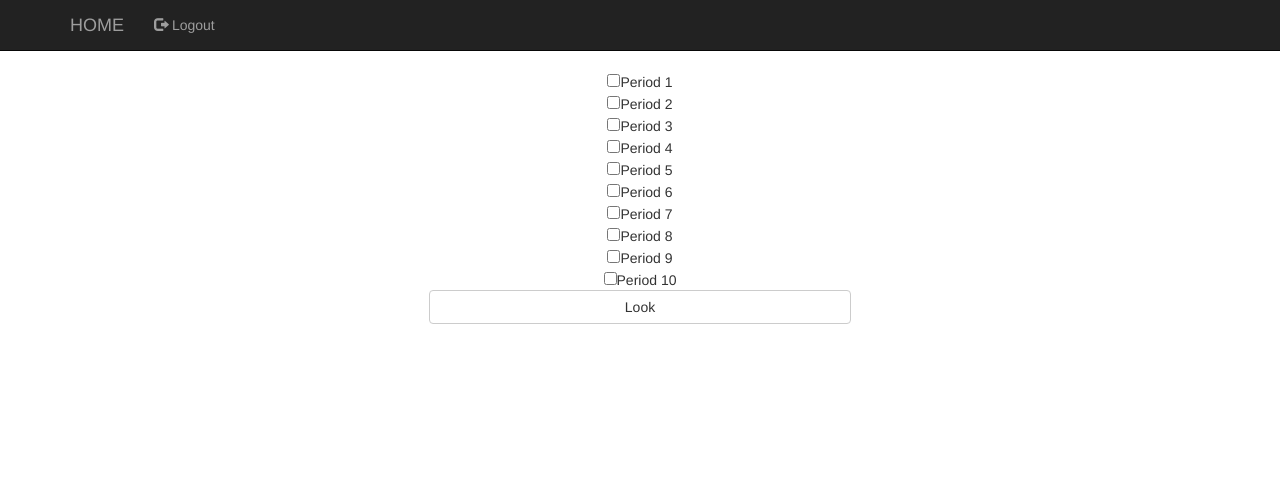
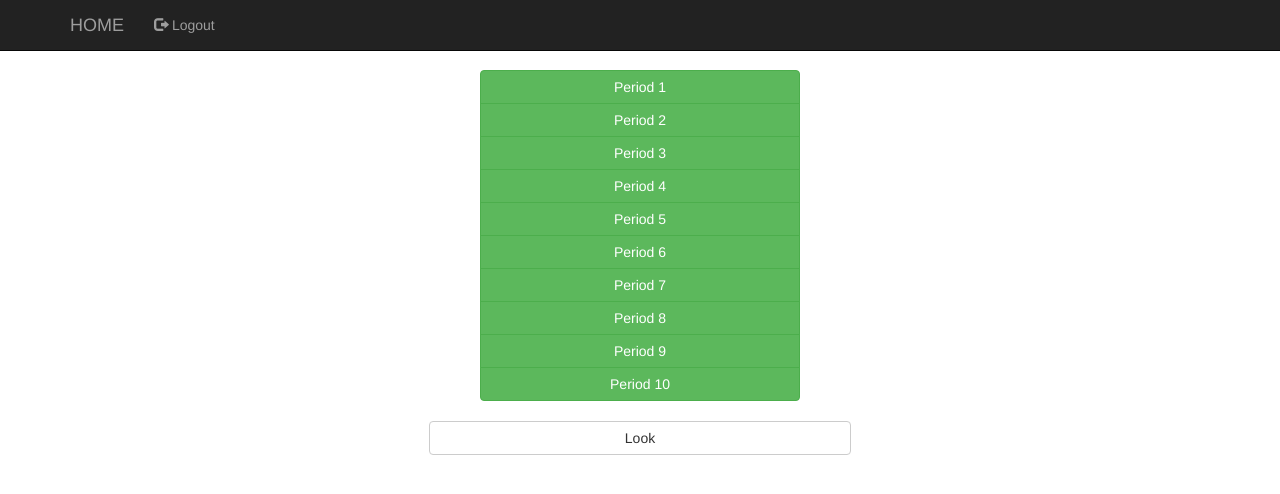
Before and after one commit to jerry-lei/Teacher-Contact-Site, a Flask app: template templates/addClass.html in a window 1280 px wide. Shown: the top 494 px of the page. Run offline with Flask 2, Linux system fonts and the light colour scheme; the template is opened without the code that fills it, so the values that code supplies are empty; parts of the project's set-up code (start-up, migrations or seed data) failed here and were passed over; some libraries are stand-ins or nearby versions.

Commit message:
looks prettier

```diff
--- a/static/css/style.css
+++ b/static/css/style.css
@@ -17,4 +17,7 @@
 .studentTable tr:nth-child(even){
     background: #dae5f4;
     }
+.btn-primary:hover, .btn-primary:focus, .btn-primary:active, .btn-primary.active, .open > .dropdown-toggle.btn-primary {
+    background: #000000;
+    }
 </style>
--- a/templates/addClass.html
+++ b/templates/addClass.html
@@ -16,18 +16,21 @@
     <option value="p10">Period 10</option>
   </select>-->
   <form method="post">
-    <input type="checkbox" name="checks" value="p1">Period 1<br>
-    <input type="checkbox" name="checks" value="p2">Period 2<br>
-    <input type="checkbox" name="checks" value="p3">Period 3<br>
-    <input type="checkbox" name="checks" value="p4">Period 4<br>
-    <input type="checkbox" name="checks" value="p5">Period 5<br>
-    <input type="checkbox" name="checks" value="p6">Period 6<br>
-    <input type="checkbox" name="checks" value="p7">Period 7<br>
-    <input type="checkbox" name="checks" value="p8">Period 8<br>
-    <input type="checkbox" name="checks" value="p9">Period 9<br>
-    <input type="checkbox" name="checks" value="p10">Period 10<br>
+    <div class="btn-group-vertical" data-toggle="buttons" style="width:25%;">
+    <label class="btn btn-success btn-block"><input type="checkbox" name="checks" value="p1">Period 1<br></label>
+    <label class="btn btn-success btn-block"><input type="checkbox" name="checks" value="p2">Period 2<br></label>
+    <label class="btn btn-success btn-block"><input type="checkbox" name="checks" value="p3">Period 3<br></label>
+    <label class="btn btn-success btn-block"><input type="checkbox" name="checks" value="p4">Period 4<br></label>
+    <label class="btn btn-success btn-block"><input type="checkbox" name="checks" value="p5">Period 5<br></label>
+    <label class="btn btn-success btn-block"><input type="checkbox" name="checks" value="p6">Period 6<br></label>
+    <label class="btn btn-success btn-block"><input type="checkbox" name="checks" value="p7">Period 7<br></label>
+    <label class="btn btn-success btn-block"><input type="checkbox" name="checks" value="p8">Period 8<br></label>
+    <label class="btn btn-success btn-block"><input type="checkbox" name="checks" value="p9">Period 9<br></label>
+    <label class="btn btn-success btn-block"><input type="checkbox" name="checks" value="p10">Period 10<br></label>
+  </div><br><br>
   <input type="submit" id="button" name="button" class="btn btn-default" style="width:33%;" value = "Look">
 </form>
+  <br>
   {% for item in classes %}
   <a href="/classes/{{item._id}}">{{item.teacher_name}} - {{item.class_name}} - Period {{item.class_period}}</a>
   <br><br>
--- a/templates/class.html
+++ b/templates/class.html
@@ -24,7 +24,8 @@
   {% for student in students %}
   <p onclick="showHideDiv('{{student.student_email}}')">{{student.student_name}}</p>
   <div id="{{student.student_email}}" style="display:none;">
-    <table class="studentTable" border="1px">
+    <div class="table-responsive">
+    <table class="table table-hover" style="width:50%">
       <tr><td>Preferred name</td><td> {{student.preferred_name}}</td></tr>
       <tr><td>Student email</td><td> <a onclick="popupEmail('{{student.student_email}}', '{{username}}', '{{class_one.class_name}}', '{{class_one.class_period}}')">{{student.student_email}}</td></tr>
       <tr><td>Student phone</td><td> {{student.student_phone}}</td></tr>
@@ -35,7 +36,8 @@
       <tr><td>Counselor name</td><td> {{student.counselor_name}}</td></tr>
       <tr><td>Counselor phone</td><td> {{student.counselor_phone}}</td></tr>
       <tr><td>Counselor email</td><td> <a onclick="popupEmail('{{student.counselor_email}}', '{{username}}', '{{class_one.class_name}}', '{{class_one.class_period}}')">{{student.counselor_email}}</td></tr></td></tr>
-</table>
+    </table>
+  </div>
 <a href="/contactInfo/{{student.student_email}}">Edit Contact Info</a><br>
 <a onclick="showPastEmails('{{student.student_email}}')">See Past Emails</a>
 <!-- Needs form for teacher to modify these values. Once teacher modifies, lock student from it? -->
```
Also changed, not shown: app.py (line endings or trailing spaces).
